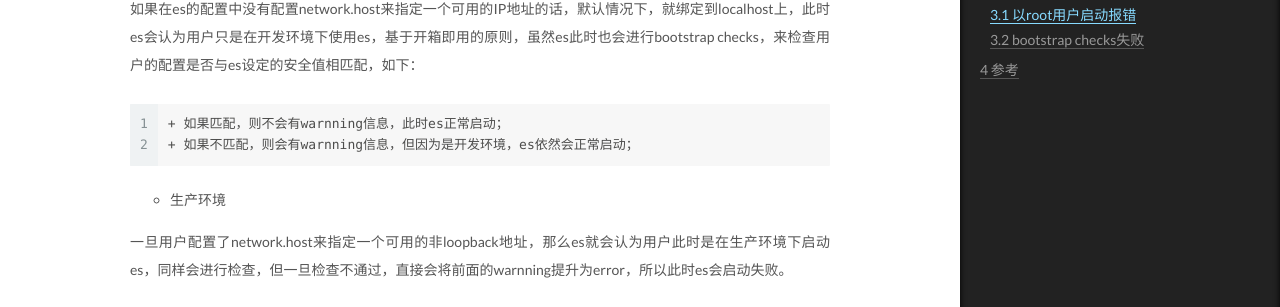
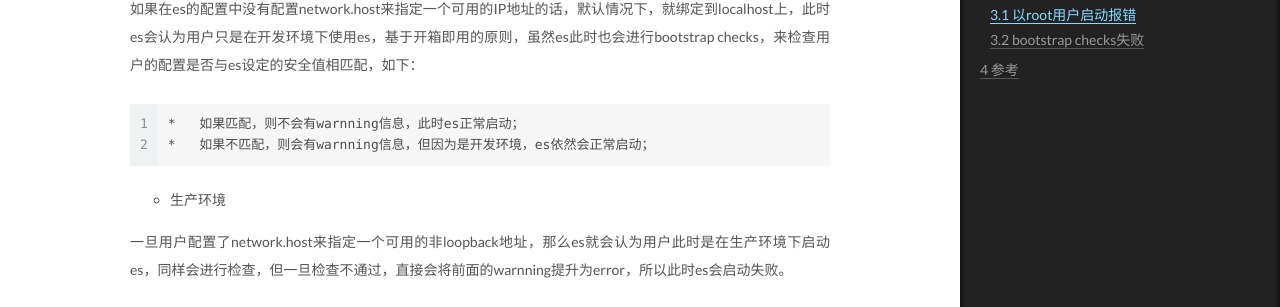
Before and after one commit to bedford/bedford.github.com, a Jekyll site: the page built from _posts/2020-02-13-elasticsearch-setup.md, in a window 1280 px wide and 1400 px high, scrolled down 2231 px. Shown: the part 143-450 px from the top of the window. Built offline with Jekyll 4.4.1, drawn with Linux system fonts in a browser that asks for light colours; comment, search, counter and statistics services are not loaded.

Commit message:
update markdown to match format

```diff
--- a/_posts/2020-02-13-elasticsearch-setup.md
+++ b/_posts/2020-02-13-elasticsearch-setup.md
@@ -92,14 +92,14 @@ Caused by: java.lang.RuntimeException: can not run elasticsearch as root
 
 ### bootstrap checks失败
 
-* 开发环境
+*   开发环境
 
 如果在es的配置中没有配置network.host来指定一个可用的IP地址的话，默认情况下，就绑定到localhost上，此时es会认为用户只是在开发环境下使用es，基于开箱即用的原则，虽然es此时也会进行bootstrap checks，来检查用户的配置是否与es设定的安全值相匹配，如下：
 
-    + 如果匹配，则不会有warnning信息，此时es正常启动；
-    + 如果不匹配，则会有warnning信息，但因为是开发环境，es依然会正常启动；
+    *   如果匹配，则不会有warnning信息，此时es正常启动；
+    *   如果不匹配，则会有warnning信息，但因为是开发环境，es依然会正常启动；
 
-* 生产环境
+*   生产环境
 
 一旦用户配置了network.host来指定一个可用的非loopback地址，那么es就会认为用户此时是在生产环境下启动es，同样会进行检查，但一旦检查不通过，直接会将前面的warnning提升为error，所以此时es会启动失败。
 
```
